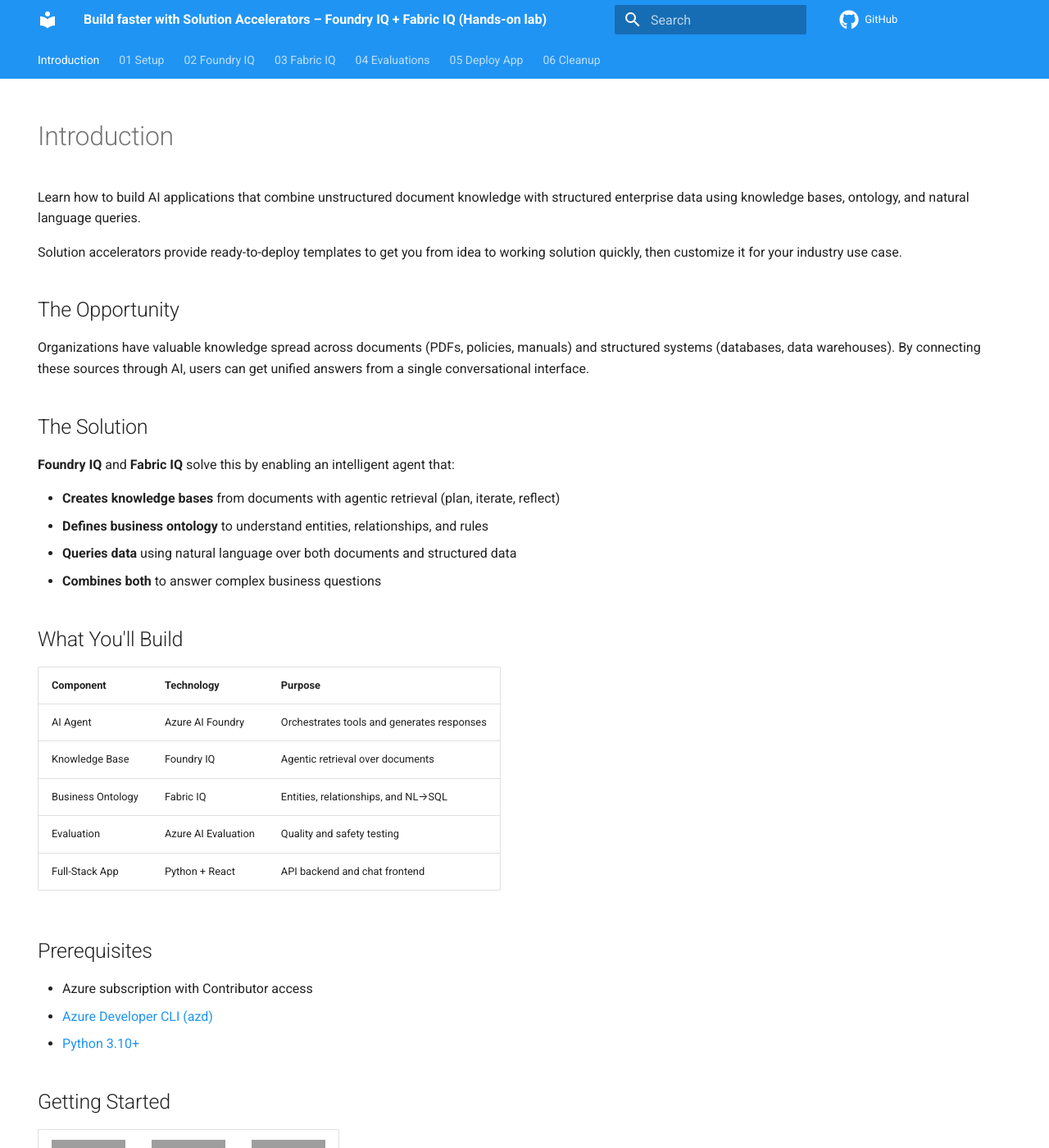
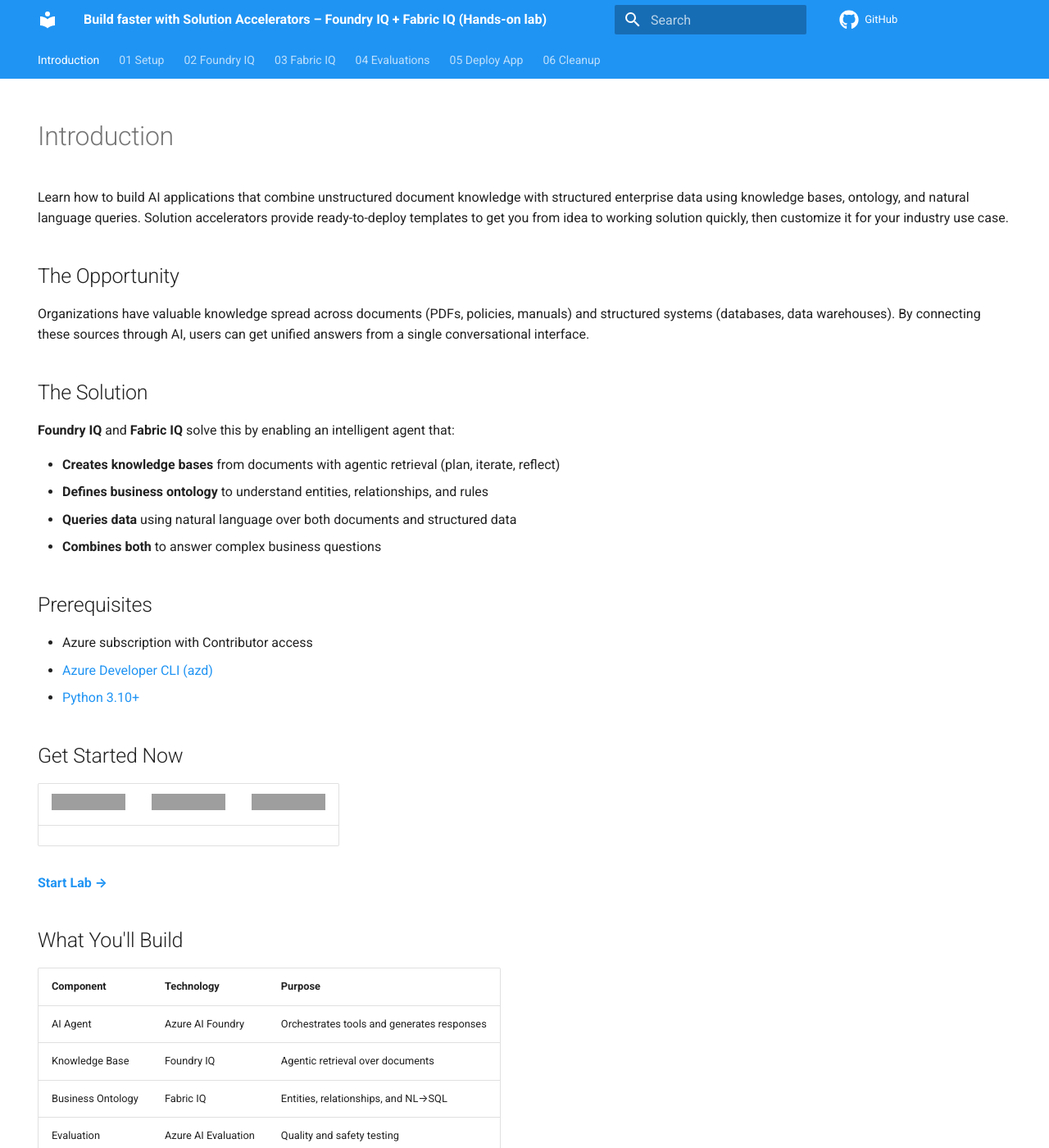
Before and after one commit to nchandhi/nc-iq-tc, an MkDocs documentation site: the page built from docs/docs/index.md, in a window 1280 px wide and 1400 px high. Shown: the whole window at 82% size. Built offline with MkDocs 1.6.1 and Material for MkDocs 9.7.7, drawn with Linux system fonts in a browser that asks for light colours; comment, search, counter and statistics services are not loaded; some of the changed lines change nothing that is shown; grey boxes are pictures that could not be loaded.

Commit message:
Add deployment buttons, reorganize intro page layout

```diff
--- a/docs/docs/index.md
+++ b/docs/docs/index.md
@@ -7,7 +7,6 @@
 # Introduction
 
 Learn how to build AI applications that combine unstructured document knowledge with structured enterprise data using knowledge bases, ontology, and natural language queries.
-
 Solution accelerators provide ready-to-deploy templates to get you from idea to working solution quickly, then customize it for your industry use case.
 
 ## The Opportunity
@@ -23,6 +22,19 @@
 - **Queries data** using natural language over both documents and structured data
 - **Combines both** to answer complex business questions
 
+## Prerequisites
+
+- Azure subscription with Contributor access
+- [Azure Developer CLI (azd)](https://learn.microsoft.com/azure/developer/azure-developer-cli/install-azd)
+- [Python 3.10+](https://www.python.org/downloads/)
+
+## Get Started Now
+
+| [![Open in GitHub Codespaces](https://github.com/codespaces/badge.svg)](https://codespaces.new/nchandhi/nc-iq-tc) | [![Open in Dev Containers](https://img.shields.io/static/v1?style=for-the-badge&label=Dev%20Containers&message=Open&color=blue&logo=visualstudiocode)](https://vscode.dev/redirect?url=vscode://ms-vscode-remote.remote-containers/cloneInVolume?url=https://github.com/nchandhi/nc-iq-tc) | [![Open in VS Code Web](https://img.shields.io/static/v1?style=for-the-badge&label=VS%20Code%20(Web)&message=Open&color=blue&logo=visualstudiocode)](https://vscode.dev/github/nchandhi/nc-iq-tc) |
+|---|---|---|
+
+[**Start Lab →**](01-setup/index.md)
+
 ## What You'll Build
 
 | Component | Technology | Purpose |
@@ -32,16 +44,3 @@
 | Business Ontology | Fabric IQ | Entities, relationships, and NL→SQL |
 | Evaluation | Azure AI Evaluation | Quality and safety testing |
 | Full-Stack App | Python + React | API backend and chat frontend |
-
-## Prerequisites
-
-- Azure subscription with Contributor access
-- [Azure Developer CLI (azd)](https://learn.microsoft.com/azure/developer/azure-developer-cli/install-azd)
-- [Python 3.10+](https://www.python.org/downloads/)
-
-## Getting Started
-
-| [![Open in GitHub Codespaces](https://github.com/codespaces/badge.svg)](https://codespaces.new/nchandhi/nc-iq-tc) | [![Open in Dev Containers](https://img.shields.io/static/v1?style=for-the-badge&label=Dev%20Containers&message=Open&color=blue&logo=visualstudiocode)](https://vscode.dev/redirect?url=vscode://ms-vscode-remote.remote-containers/cloneInVolume?url=https://github.com/nchandhi/nc-iq-tc) | [![Open in VS Code Web](https://img.shields.io/static/v1?style=for-the-badge&label=VS%20Code%20(Web)&message=Open&color=blue&logo=visualstudiocode)](https://vscode.dev/github/nchandhi/nc-iq-tc) |
-|---|---|---|
-
-[**Start Lab →**](01-setup/index.md)
```
